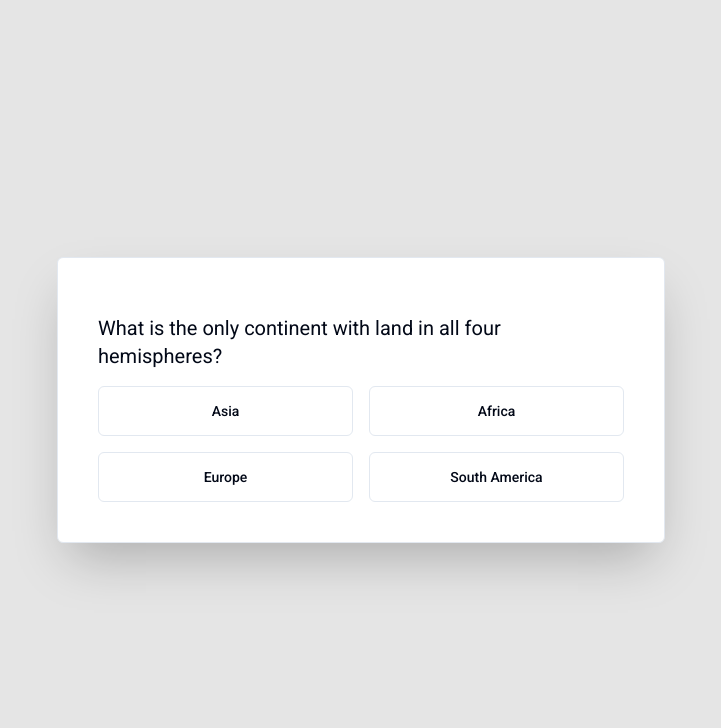
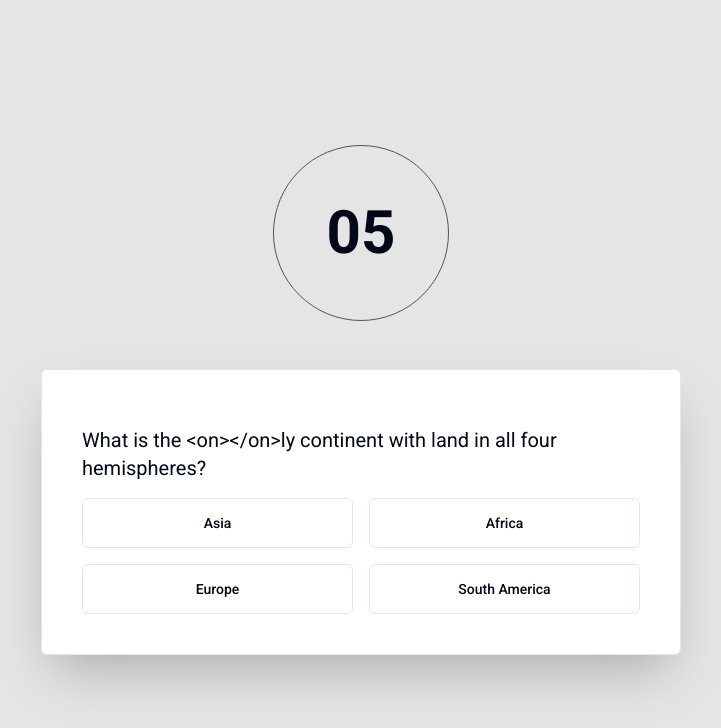
Before and after one commit to himangshum17/quizo, a React (Vite) app in the folder frontend/: page / in a window 1280 px wide. Shown: the top 728 px of the page, without its empty margins (279-1000 px from the left). Built offline with nearby package versions, Linux system fonts and the light colour scheme.

Commit message:
ui: added timer and configured it for 30 seconds

```diff
--- a/frontend/src/App.tsx
+++ b/frontend/src/App.tsx
@@ -1,35 +1,22 @@
-import { Button } from "@/components/ui/button";
+import Trivia from "@/components/trivia/trivia";
+import Timer from "@/components/timer/timer";
 // mock data
 const quizData = {
   id: 1,
-  question: "What is the only continent with land in all four hemispheres?",
+  question:
+    "What is the <on></on>ly continent with land in all four hemispheres?",
   answers: ["Asia", "Africa", "Europe", "South America"],
   correctAnswer: "answer1",
 };
 function App() {
   return (
     <div className="grid h-screen place-content-center bg-neutral-200">
-      <div className="container  max-w-2xl">{<Trivia {...quizData} />}</div>
+      <div className="container max-w-2xl space-y-12">
+        <Timer />
+        <Trivia {...quizData} />
+      </div>
     </div>
   );
 }
-type TriviaProps = {
-  question: string;
-  answers: string[];
-};
-const Trivia = ({ question, answers }: TriviaProps) => {
-  return (
-    <div className="rounded-md border bg-white p-10 shadow-2xl">
-      <h2 className="py-4 text-xl">{question}</h2>
-      <div className="grid grid-cols-2 gap-4">
-        {answers.map((item) => (
-          <Button key={item} variant={"outline"} className="py-6 capitalize">
-            {item}
-          </Button>
-        ))}
-      </div>
-    </div>
-  );
-};
 
 export default App;
--- /dev/null
+++ b/frontend/src/components/timer/timer.tsx
@@ -0,0 +1,25 @@
+import React from "react";
+import coreutils from "@/utils/coreutils";
+const Timer = () => {
+  const [timer, setTimer] = React.useState(0);
+  React.useEffect(() => {
+    const interval = setInterval(() => {
+      setTimer((prev) => prev + 1);
+    }, 1000);
+    // stoping the timer if it reaches 30
+    if (timer === 30) {
+      clearInterval(interval);
+    }
+    return () => {
+      clearInterval(interval);
+    };
+  }, [timer]);
+  return (
+    <div className="mx-auto grid h-44 w-44 place-content-center rounded-full border border-gray-600">
+      <span className="text-6xl font-bold">
+        {coreutils.padWithLeadingZeros(timer, 2)}
+      </span>
+    </div>
+  );
+};
+export default Timer;
--- /dev/null
+++ b/frontend/src/components/trivia/trivia.tsx
@@ -0,0 +1,21 @@
+import { Button } from "@/components/ui/button";
+type TriviaProps = {
+  question: string;
+  answers: string[];
+};
+const Trivia = ({ question, answers }: TriviaProps) => {
+  return (
+    <div className="rounded-md border bg-white p-10 shadow-2xl">
+      <h2 className="py-4 text-xl">{question}</h2>
+      <div className="grid grid-cols-2 gap-4">
+        {answers.map((item) => (
+          <Button key={item} variant={"outline"} className="py-6 capitalize">
+            {item}
+          </Button>
+        ))}
+      </div>
+    </div>
+  );
+};
+
+export default Trivia;
--- /dev/null
+++ b/frontend/src/utils/coreutils.ts
@@ -0,0 +1,5 @@
+function padWithLeadingZeros(num: number, totalLength: number) {
+  return String(num).padStart(totalLength, "0");
+}
+
+export default { padWithLeadingZeros };
--- a/frontend/tailwind.config.js
+++ b/frontend/tailwind.config.js
@@ -12,7 +12,7 @@ module.exports = {
   theme: {
     container: {
       center: true,
-      padding: "2rem",
+      padding: "1rem",
       screens: {
         "2xl": "1400px",
       },
```
